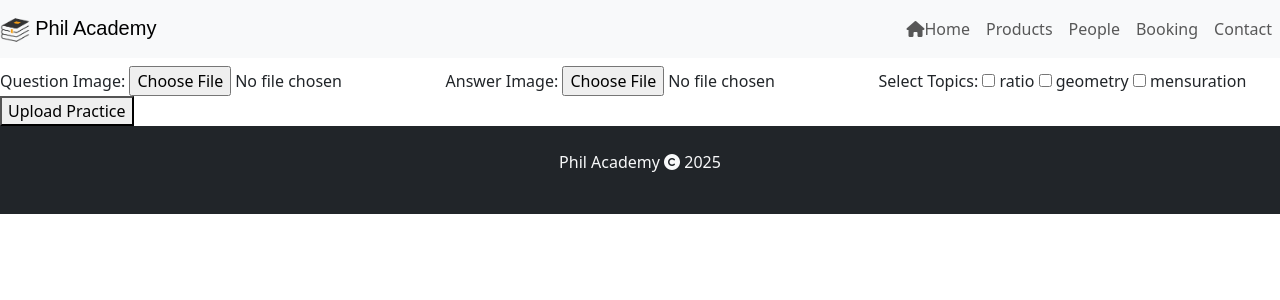
After one commit to chan-ted/tutorhand, a Flask app: page /upload in a window 1280 px wide. The commit adds this page. Shown: the top 300 px of the page. Run offline with Flask 3, Linux system fonts and the light colour scheme; some libraries are stand-ins or nearby versions; some web fonts are replaced.

Commit message:
upload page OK

```diff
--- a/app.py
+++ b/app.py
@@ -1,6 +1,7 @@
 import os
-from flask import Flask , request , render_template
+from flask import Flask , request , render_template ,send_from_directory, url_for
 from flask_sqlalchemy import SQLAlchemy
+from werkzeug.utils import secure_filename
 
 app = Flask(__name__)
 
@@ -8,6 +9,9 @@ db_folder = os.path.join(os.getcwd(),"database")
 db_path = os.path.join(db_folder,"database.db")
 os.makedirs(db_folder,exist_ok=True)
 
+UPLOAD_FOLDER='uploads'
+app.config['UPLOAD_FOLDER']=UPLOAD_FOLDER
+os.makedirs(UPLOAD_FOLDER,exist_ok=True)
 app.config['SQLALCHEMY_DATABASE_URI'] = f"sqlite:///{db_path}"
 app.config['SQLALCHEMY_TRACK_MODIFICATIONS'] = False
 db = SQLAlchemy(app)
@@ -119,6 +123,30 @@ def result():
 
     return render_template('result.html', practices=practices)
 
+@app.route('/upload',methods=['GET','POST'])
+def upload():
+    if request.method=='POST':
+        q_file=request.files['question_file']
+        a_file=request.files['answer_file']
+        q_filename=secure_filename(q_file.filename)
+        a_filename=secure_filename(a_file.filename)
+        q_file.save(os.path.join(app.config['UPLOAD_FOLDER'],q_filename))
+        a_file.save(os.path.join(app.config['UPLOAD_FOLDER'],a_filename))
+
+        new_practice=Practices(questionLink=q_filename,answerLink=a_filename)
+        selected_topic_ids = request.form.getlist('topics')
+        for tid in selected_topic_ids:
+            topic = Topics.query.get(int(tid))
+            new_practice.topics.append(topic)
+        db.session.add(new_practice)
+        db.session.commit()
+        return "uploaded!"
+    allTopics = Topics.query.all()
+    return render_template('upload.html', all_topics=allTopics)
+
+@app.route('/uploads/<filename>')
+def uploaded_file(filename):
+    return send_from_directory(app.config['UPLOAD_FOLDER'],filename)
 
 if __name__ == '__main__':
     app.run(debug=True, host='0.0.0.0', port=8000)
--- a/templates/result.html
+++ b/templates/result.html
@@ -6,8 +6,8 @@
 
     {% for p in practices %}
     <h3>ID:  {{p.id}}</h3>
-    <img src="/static/{{p.questionLink}}">
-    <img src="/static/{{p.answerLink}}">
+    <img src="{{ url_for('uploaded_file', filename = p.questionLink)}}">
+    <img src="{{ url_for('uploaded_file', filename = p.answerLink)}}">
     {% endfor %}
 
     {% endblock %}
--- /dev/null
+++ b/templates/upload.html
@@ -0,0 +1,21 @@
+{% extends 'base.html' %}
+
+{% block title %} Home {% endblock %}
+
+    {% block content %}
+<form action="/upload" method="POST" enctype="multipart/form-data">
+    <label>Question Image:</label>
+    <input type="file" name="question_file" accept="image/*" required>
+
+    <label>Answer Image:</label>
+    <input type="file" name="answer_file" accept="image/*" required>
+
+    <label>Select Topics:</label>
+    {% for topic in all_topics %}
+        <input type="checkbox" name="topics" value="{{ topic.id }}"> {{ topic.name }}
+    {% endfor %}
+
+    <button type="submit">Upload Practice</button>
+</form>
+
+    {% endblock %}
```
Also changed, not shown: database/database.db, uploads/DSE2026P2Q18-ans.jpg (added), uploads/DSE2026P2Q18.jpg (added), uploads/DSE2026P2Q21-ans.jpg (added), uploads/DSE2026P2Q21.jpg (added), uploads/DSE2026P2Q25-ans.jpg (added), uploads/DSE2026P2Q25.jpg (added), uploads/F3_1st-termQ10-ans.jpg (added), uploads/F3_1st-termQ10.jpg (added).
